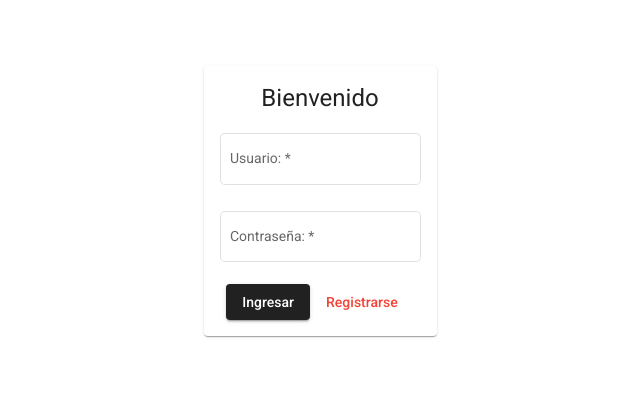
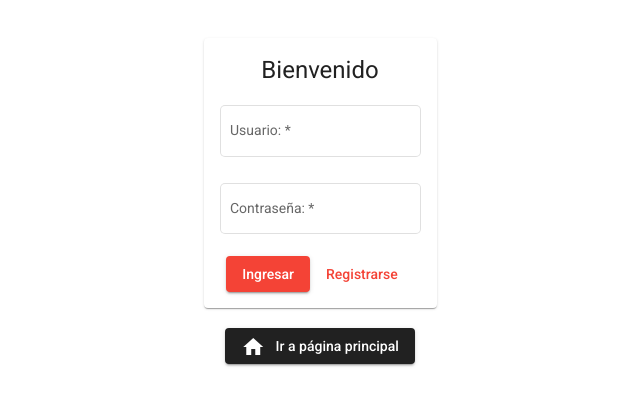
Before and after one commit to nikollsab/nikollsab-pedidos-web, an Angular app: page /login in a window 1280 px wide. Shown: the part 199-604 px from the top of the page, without its empty margins (320-960 px from the left). Built offline with nearby package versions, Linux system fonts and the light colour scheme.

Commit message:
agregando boton - página principal

```diff
--- a/src/app/pages/login/login.component.html
+++ b/src/app/pages/login/login.component.html
@@ -14,12 +14,17 @@
                 <mat-error *ngIf="signInForm.get('password').hasError('required')">Este campo es obligatorio</mat-error>
             </mat-form-field>
             <br>
-            <button mat-raised-button color="primary">Ingresar</button>
+            <button mat-raised-button color="warn">Ingresar</button>
             <button mat-button color="warn" [routerLink]="['/registro']" routerLinkActive="activo">Registrarse</button>
         </mat-card-content>
-        <!--    <mat-card-actions>
-            <button type="button" mat-button>Registrarse</button>
-            <button mat-button [disabled]="signInForm.invalid">Ingresar</button>
-        </mat-card-actions> -->
     </mat-card>
+
+    <br>
+    <button mat-raised-button color="primary" routerLink="/principal">
+        <span class="material-icons">
+            home
+        </span>
+        &nbsp;
+        Ir a página principal</button>
+
 </form>
```
